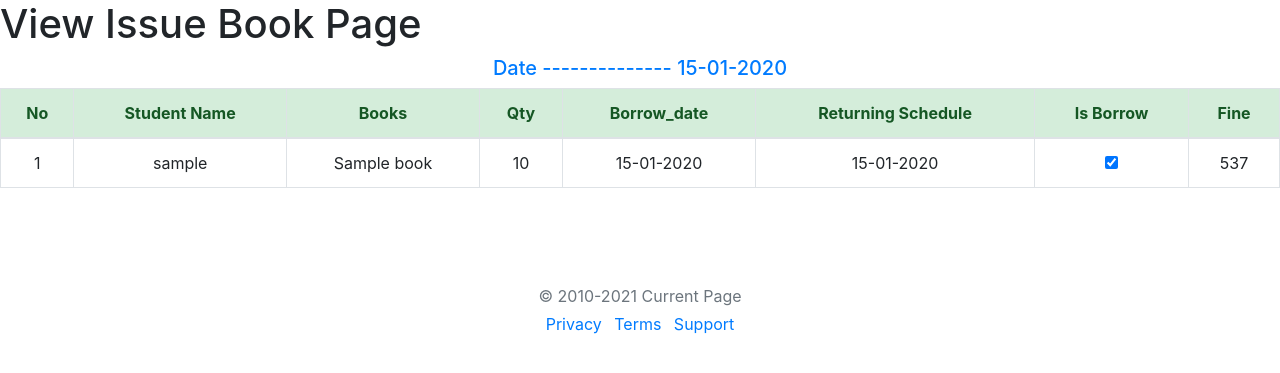
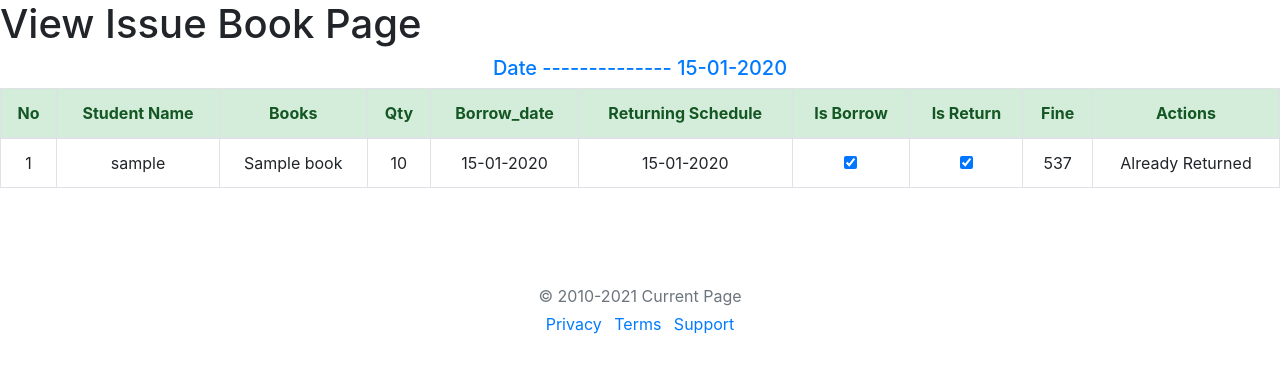
Before and after one commit to Kyawsoe1996/Library_Project, a Django app: page /view-issue-book/ in a window 1280 px wide. Shown: the part 56-429 px from the top of the page. Run offline with Django 3.2, Linux system fonts and the light colour scheme; a user stored in the database is signed in; tables that the repository leaves empty hold one stand-in row (values such as "Sample post"); some libraries are stand-ins or nearby versions.

Commit message:
Return Process - User can return each book even they borrow five books

```diff
--- a/libary_mgmt/urls.py
+++ b/libary_mgmt/urls.py
@@ -27,7 +27,10 @@ urlpatterns = [
     path('api/account/',include('account.api.urls','account_api')),
 
     #libaray
-    path('',include('library.urls',namespace="library"))
+    path('',include('library.urls',namespace="library")),
+
+    #queries_app
+    path('',include('queries.urls',namespace="queries")),
 ]
 
 if settings.DEBUG:
--- a/library/admin.py
+++ b/library/admin.py
@@ -53,6 +53,7 @@ class BorrowBookAdmin(admin.ModelAdmin):
         'qty',
         'user',
         'borrow_status',
+        'return_status'
     ]
     list_filter = [
         'book_id',
--- a/library/models.py
+++ b/library/models.py
@@ -109,6 +109,7 @@ class BorrowBook(models.Model):
     user = models.ForeignKey(Account,on_delete=models.CASCADE)
     borrow_status = models.BooleanField(default=False)
     return_date = models.DateField(blank=True,null=True)
+    return_status = models.BooleanField(default=False)
 
     class Meta:
 
--- a/library/templates/library/view_issue_book.html
+++ b/library/templates/library/view_issue_book.html
@@ -25,7 +25,9 @@ Book Registration
             <th>Borrow_date</th>
             <th>Returning Schedule</th>
             <th>Is Borrow</th>
+            <th>Is Return</th>
             <th>Fine</th>
+            <th>Actions</th>
             <!-- <th>Image</th>
             <th>Operation</th>
             <th>Qty</th> -->
@@ -58,7 +60,25 @@ Book Registration
                <input type="checkbox" disabled>
            {% endif %}
                </td>
+            <td>
+                {% if borrow_book.return_status is True %}
+                    <input type="checkbox" checked >
+                {% else %}
+               <input type="checkbox" disabled>
+                {% endif %}
+            </td>
             <td>{{borrow_book.calculate_fine_by_each}}</td>
+            <td>
+
+                {% if borrow_book.return_status is True %}
+                    Already Returned
+                {% else %}
+                <a href="{% url 'library:return-book' borrow_book.id %}"
+                class="btn btn-primary">Return</a>
+                {% endif %}
+
+
+            </td>
 
 
        </tr>
--- a/library/urls.py
+++ b/library/urls.py
@@ -6,6 +6,7 @@ from .views import (
     BookDelete,
     BorrowBooks,
     ViewIssueBook,
+    ReturnBook,
 )
 
 
@@ -23,5 +24,8 @@ urlpatterns = [
     path('borrow-book/',BorrowBooks,name="borrow-books"),
 
     #Issue Book
-    path('view-issue-book/',ViewIssueBook.as_view(),name="view-issue-book")
+    path('view-issue-book/',ViewIssueBook.as_view(),name="view-issue-book"),
+
+    #Return Book
+    path('return-book/<int:id>/',ReturnBook,name="return-book")
 ]
--- a/library/views.py
+++ b/library/views.py
@@ -73,7 +73,7 @@ def BorrowBooks(request):
                pass
             else:
                borrow_book,created = BorrowBook.objects.get_or_create(
-                                    book_id=book,user=user,borrow_status=False
+                                    book_id=book,user=user,borrow_status=False,return_status=False
                                     )
                borrow_book_lists.append(borrow_book)
          # print(book_lists)
@@ -233,3 +233,37 @@ class ViewIssueBook(View):
 
    def post(self, request, *args, **kwargs):
       return HttpResponse('POST request!')
+
+
+
+def ReturnBook(request,id):
+   print(id,'########')
+   borrow_book_obj = BorrowBook.objects.get(id=id)
+   borrow_book_obj.return_status = True
+   borrow_book_obj.borrow_status  = False
+   borrow_book_obj.save()
+
+   print(borrow_book_obj)
+
+   borrow_obj =  Borrow.objects.get(id=borrow_book_obj.borrow_set.all()[0].id)
+   tup_list  =[]
+   for borrow_book_obj in borrow_obj.books.all():
+      status = borrow_book_obj.return_status
+      tup_list.append(status)
+
+  #print(tuple(tup_list), "TUP TUP TUP TUP")
+   return_status_lists = []
+   return_status_lists.append(tuple(tup_list))
+
+   all_return_inside_borrow_obj = [ all(val == True for val in tup) for tup in return_status_lists]
+   if all_return_inside_borrow_obj[0]  == True:
+      print("All books in the borrow object are returned")
+      borrow_obj.return_status = True
+      borrow_obj.borrow_status = False
+      borrow_obj.save()
+   else:
+      print("Still Remaining")
+
+
+
+   return redirect("library:view-issue-book")
--- a/queries/admin.py
+++ b/queries/admin.py
@@ -5,8 +5,10 @@ from django.contrib import admin
 from .models import Blog
 from .models import Author
 from .models import Entry
+from .models import Article
 
 
 admin.site.register(Blog)
 admin.site.register(Author)
 admin.site.register(Entry)
+admin.site.register(Article)
--- /dev/null
+++ b/queries/urls.py
@@ -0,0 +1,14 @@
+from django.urls import path,include
+from .views import (
+ formsetView
+)
+
+
+
+
+app_name = "queries"
+
+urlpatterns = [
+    path('formset',formsetView,name="formset"),
+
+]
```
Also changed, not shown: queries/forms.py (added, +13 -0 lines), queries/models.py (+19 -0 lines), queries/templates/queries/index.html (added, +13 -0 lines), queries/views.py (+35 -1 lines), library/migrations/0021_borrowbook_return_status.py (added), queries/migrations/0002_article.py (added).
